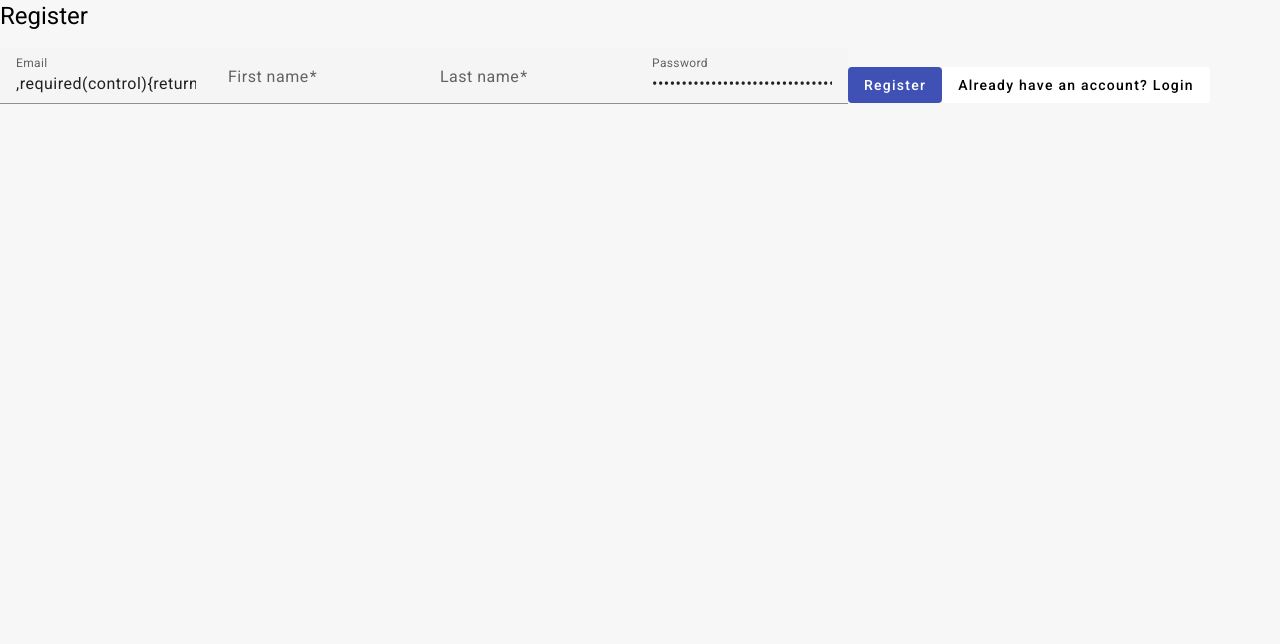
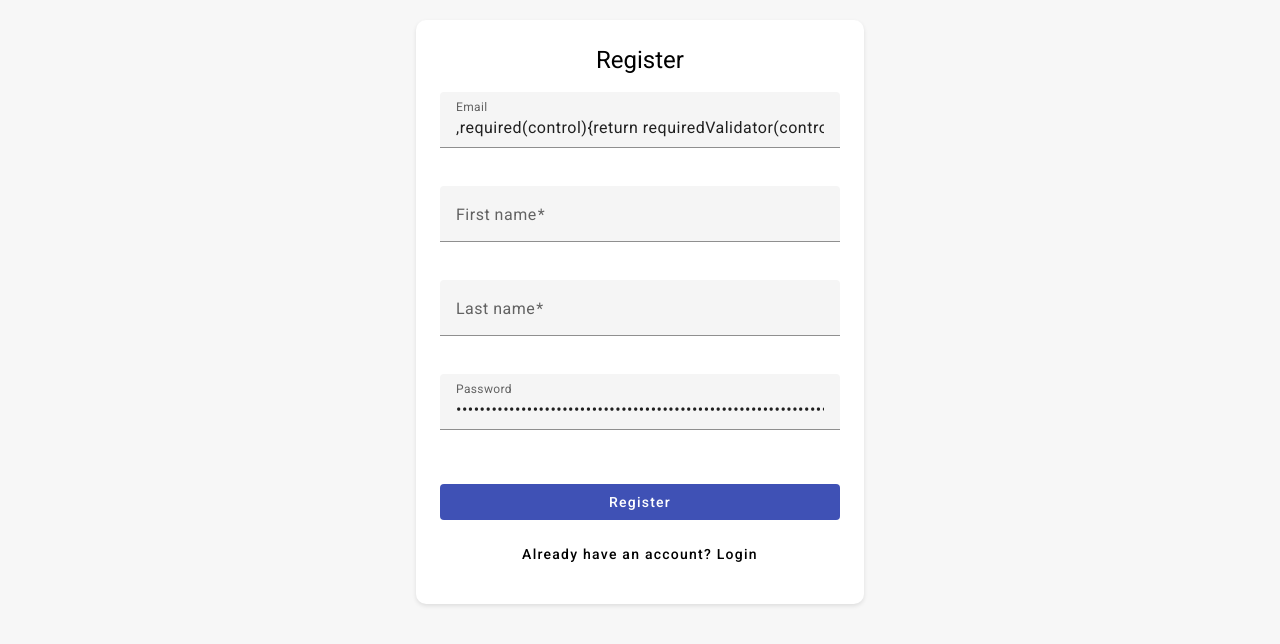
Before and after one commit to IMADWRGH/Task-Manager, an Angular app in the folder Task-Manager-FrontEnd/: page /register in a window 1280 px wide. Shown: the top 644 px of the page. Built offline with nearby package versions, Linux system fonts and the light colour scheme.

Commit message:
feat : add UI for register form

```diff
--- a/Task-Manager-FrontEnd/src/app/features/account/register/register.component.html
+++ b/Task-Manager-FrontEnd/src/app/features/account/register/register.component.html
@@ -44,9 +44,9 @@
   </mat-form-field>
 
   <button (click)="register()" mat-flat-button color="primary">Register</button>
-  <button [routerLink]="['/login']"
-      mat-flat-button color="secondary">
+  <a [routerLink]="['/login']">
+    <button tabindex="-1" mat-flat-button color="secondary">
       Already have an account? Login
     </button>
-
+  </a>
 </form>
--- a/Task-Manager-FrontEnd/src/app/features/account/register/register.component.scss
+++ b/Task-Manager-FrontEnd/src/app/features/account/register/register.component.scss
@@ -0,0 +1,23 @@
+form{
+    display: flex;
+    flex-direction: column;
+    align-items: center;
+    justify-content: center;
+    margin: 20px  auto auto ;
+    width: 400px;
+    padding: 24px 24px 32px ;
+    border-radius: 10px;
+    box-shadow: 0 2px 4px rgba(0, 0, 0, 0.1);
+    background-color: white;
+
+    button{
+    width: 100%;
+    margin-top: 16px;
+    }
+
+    mat-form-field{
+    width: 100%;
+    margin-bottom: 16px;
+}
+
+}
```
